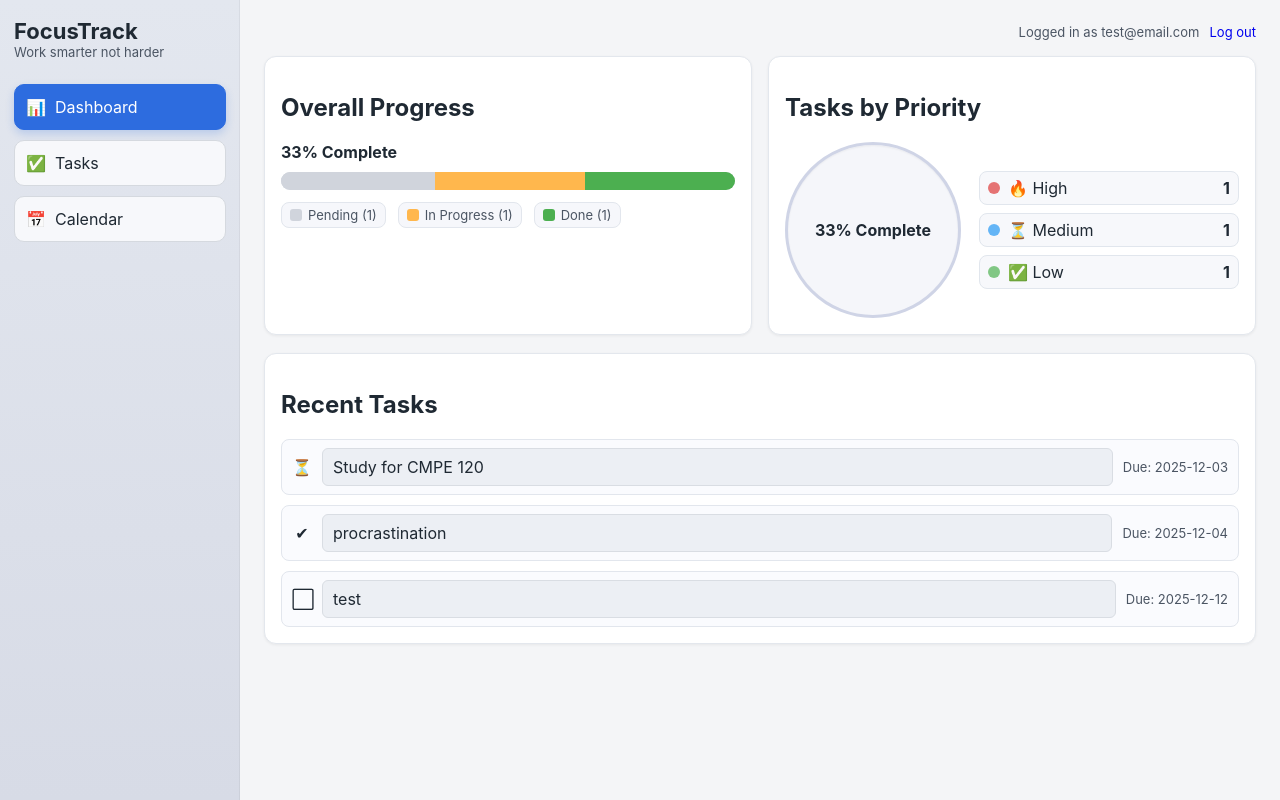
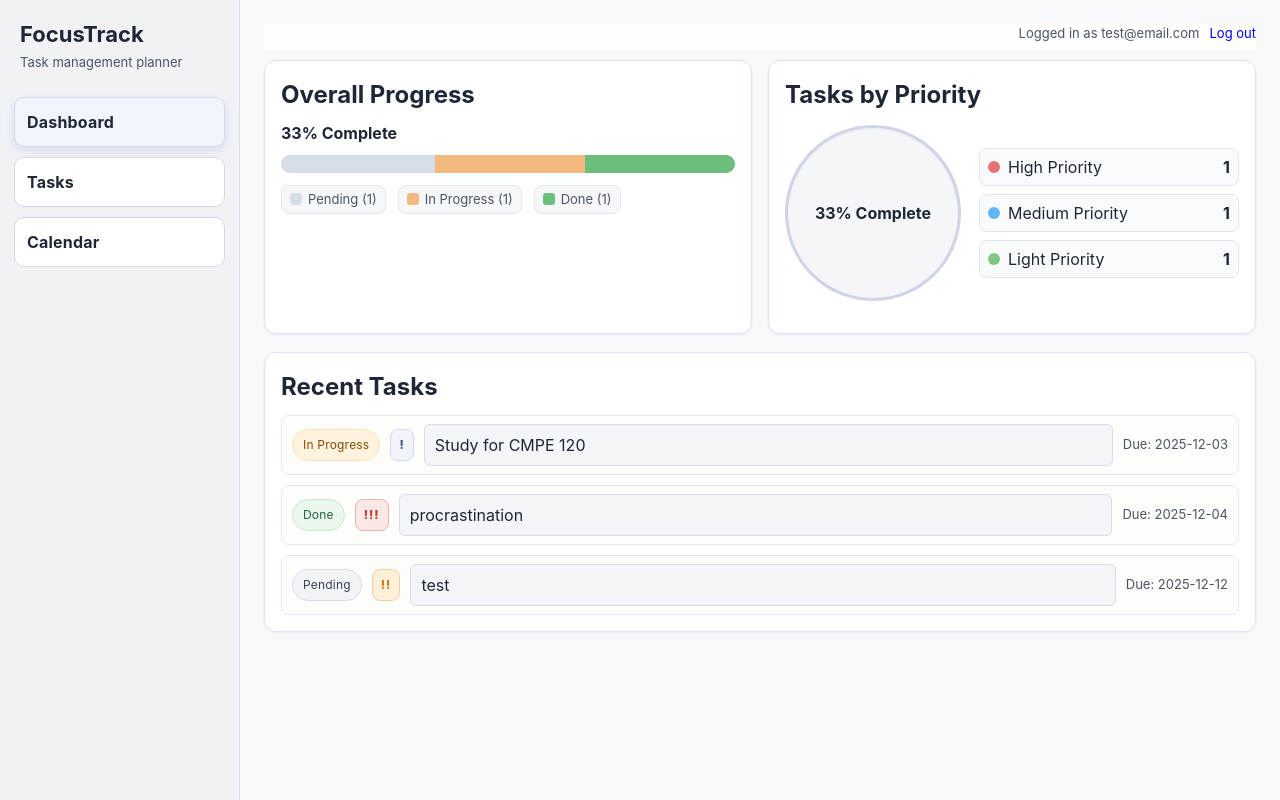
Before and after one commit to rohankhatri7/focustrack, a Flask app: page / in a window 1280 px wide. Run offline with Flask 3, Linux system fonts and the light colour scheme; a user stored in the database is signed in.

Commit message:
simple ui changes

```diff
--- a/static/style.css
+++ b/static/style.css
@@ -1,8 +1,8 @@
 :root {
-  --primary: #2d6cdf;
-  --border: #e3e7ed;
-  --bg-light: #fafbfe;
-  --text-dark: #1f2933;
+  --primary: #2f4a8a;
+  --border: #dfe3eb;
+  --bg-light: #f9fafc;
+  --text-dark: #1f2736;
   --text-muted: #4b5563;
   --radius: 8px;
   --shadow-sm: 0 1px 3px rgba(0,0,0,0.06);
@@ -11,7 +11,8 @@
 body {
   margin: 0;
   font-family: "Inter", "Segoe UI", system-ui, sans-serif;
-  background: #f4f5f7;
+  line-height: 1.5;
+  background: #f6f7fb;
   color: var(--text-dark);
 }
 
@@ -19,14 +20,14 @@ body {
 .app-container { display: flex; min-height: 100vh; }
 .sidebar {
   width: 240px;
-  background: linear-gradient(180deg, #e3e7ef 0%, #d7dbe6 100%);
+  background: #f0f2f6;
   padding: 18px 14px;
   box-sizing: border-box;
-  box-shadow: inset -1px 0 0 rgba(0,0,0,0.05);
+  border-right: 1px solid #d6dce8;
 }
-.sidebar-header { margin-bottom: 24px; }
+.sidebar-header { margin-bottom: 24px; padding-left: 6px; }
 .app-title { font-size: 22px; font-weight: 700; }
-.app-subtitle { font-size: 13px; color: var(--text-muted); }
+.app-subtitle { font-size: 13px; color: var(--text-muted); margin-top: 2px; }
 
 .nav-links { display: flex; flex-direction: column; gap: 10px; }
 .nav-link {
@@ -37,20 +38,27 @@ body {
   border-radius: 10px;
   text-decoration: none;
   color: var(--text-dark);
-  background: #f7f8fb;
+  background: #fff;
   border: 1px solid #d5d9df;
-  transition: background 0.2s, transform 0.1s;
+  transition: background 0.15s, transform 0.1s, border-color 0.15s;
 }
-.nav-link:hover { background: #e7ebf3; transform: translateX(2px); }
+.nav-link:hover { background: #f4f6fb; transform: translateX(2px); }
 .nav-link.active {
-  background: var(--primary);
-  color: #fff;
-  border-color: var(--primary);
-  box-shadow: 0 4px 8px rgba(45,108,223,0.22);
+  background: #f1f5ff;
+  border-color: #d0d9ef;
+  box-shadow: 0 4px 10px rgba(47,74,138,0.12);
 }
-.nav-icon { width: 18px; height: 18px; display: inline-flex; align-items: center; justify-content: center; }
+.nav-text { display: flex; flex-direction: column; gap: 2px; }
+.nav-label { font-weight: 700; letter-spacing: 0.2px; }
+.nav-note { font-size: 12px; color: var(--text-muted); }
 
-.main-content { flex: 1; padding: 24px; box-sizing: border-box; position: relative; }
+.main-content {
+  flex: 1;
+  padding: 24px;
+  box-sizing: border-box;
+  position: relative;
+  background: #f8f9fb;
+}
 .user-bar {
   position: sticky;
   top: 0;
@@ -60,11 +68,11 @@ body {
   gap: 10px;
   margin-bottom: 10px;
   padding-bottom: 6px;
-  background: #f4f5f7;
+  background: linear-gradient(180deg, rgba(255,255,255,0.95) 0%, rgba(255,255,255,0.8) 100%);
   z-index: 2;
 }
-.page { display: flex; flex-direction: column; gap: 18px; }
-.form-card { width: auto; max-width: 100%; background: linear-gradient(135deg, #f7f9ff 0%, #fff 50%); border-left: 5px solid var(--primary); }
+.page { display: flex; flex-direction: column; gap: 18px; max-width: 1100px; margin: 0 auto; }
+.form-card { width: auto; max-width: 100%; background: #fff; border-left: 4px solid var(--primary); }
 .form-head { display: flex; justify-content: space-between; align-items: center; margin-bottom: 8px; }
 .hint-text { margin: 4px 0 0; color: var(--text-muted); font-size: 13px; }
 .form-grid { display: flex; flex-direction: column; gap: 12px; }
@@ -80,6 +88,7 @@ body {
   padding: 16px;
   box-shadow: var(--shadow-sm);
 }
+.card h2 { margin: 0 0 8px; }
 .top-row { display: grid; grid-template-columns: repeat(auto-fit, minmax(280px, 1fr)); gap: 16px; }
 .card-progress { min-height: 220px; }
 .card-priority { min-height: 240px; }
@@ -96,9 +105,9 @@ body {
   box-shadow: inset 0 1px 2px rgba(0,0,0,0.08);
 }
 .progress-segment { height: 100%; }
-.progress-pending, .legend-box.pending { background: #d0d4dc; }
-.progress-inprogress, .legend-box.inprogress { background: #ffb74d; }
-.progress-complete, .legend-box.complete { background: #4caf50; }
+.progress-pending, .legend-box.pending { background: #d6dde8; }
+.progress-inprogress, .legend-box.inprogress { background: #f2b880; }
+.progress-complete, .legend-box.complete { background: #6bbe7c; }
 
 .progress-legend {
   display: flex;
@@ -143,7 +152,7 @@ body {
   margin-bottom: 8px;
   padding: 6px 8px;
   border-radius: var(--radius);
-  background: #f7f8fb;
+  background: #f8fafc;
   border: 1px solid #e1e6ed;
 }
 .priority-left { display: flex; align-items: center; gap: 8px; }
@@ -157,18 +166,46 @@ body {
 .recent-list { display: flex; flex-direction: column; gap: 10px; margin-top: 10px; }
 .recent-task-row {
   display: grid;
-  grid-template-columns: auto 1fr auto;
+  grid-template-columns: auto auto 1fr auto;
   gap: 10px;
   align-items: center;
   padding: 8px 10px;
   border-radius: var(--radius);
-  background: var(--bg-light);
+  background: #fdfdfc;
   border: 1px solid #e2e6ed;
   transition: background 0.15s;
 }
 .recent-task-row:hover { background: #f0f3fa; }
 .task-status-icon { width: 20px; text-align: center; }
-.task-bar { background: #eceff4; border: 1px solid #d9dde3; border-radius: 6px; padding: 8px 10px; }
+.task-status-chip {
+  font-size: 12px;
+  padding: 6px 10px;
+  border-radius: 999px;
+  border: 1px solid #d0d7e4;
+  text-transform: none;
+  background: #f7f9fd;
+  letter-spacing: 0.2px;
+}
+.chip-done { background: #e9f7ec; color: #23623b; border-color: #cfe8d4; }
+.chip-progress { background: #fff3e0; color: #8a4b00; border-color: #ffe0b2; }
+.chip-pending { background: #f2f4f8; color: #374151; border-color: #d9dde6; }
+.priority-ticks {
+  font-weight: 800;
+  letter-spacing: 1px;
+  padding: 6px 8px;
+  border-radius: 8px;
+  font-size: 12px;
+  border: 1px solid #dfe3eb;
+}
+.priority-ticks.high { color: #c0392b; border-color: #e1b5b0; background: #fbe8e6; }
+.priority-ticks.medium { color: #c27c1d; border-color: #ecd1a8; background: #fdf0d9; }
+.priority-ticks.low { color: #3f5a86; border-color: #d2d9e8; background: #f1f4fb; }
+.task-bar {
+  background: #f3f5f9;
+  border: 1px solid #d9dde3;
+  border-radius: 6px;
+  padding: 8px 10px;
+}
 .task-due { font-size: 13px; color: var(--text-muted); text-align: right; }
 
 /* forms & tables */
--- a/templates/base.html
+++ b/templates/base.html
@@ -10,20 +10,23 @@
     <aside class="sidebar">
       <div class="sidebar-header">
         <div class="app-title">FocusTrack</div>
-        <div class="app-subtitle">Work smarter not harder</div>
+        <div class="app-subtitle">Task management planner</div>
       </div>
       <nav class="nav-links">
         <a class="nav-link {% if active_page == 'dashboard' %}active{% endif %}" href="{{ url_for('dashboard') }}">
-          <span class="nav-icon">📊</span>
-          <span class="nav-label">Dashboard</span>
+          <div class="nav-text">
+            <span class="nav-label">Dashboard</span>
+          </div>
         </a>
         <a class="nav-link {% if active_page == 'tasks' %}active{% endif %}" href="{{ url_for('tasks') }}">
-          <span class="nav-icon">✅</span>
-          <span class="nav-label">Tasks</span>
+          <div class="nav-text">
+            <span class="nav-label">Tasks</span>
+          </div>
         </a>
         <a class="nav-link {% if active_page == 'calendar' %}active{% endif %}" href="{{ url_for('calendar') }}">
-          <span class="nav-icon">📅</span>
-          <span class="nav-label">Calendar</span>
+          <div class="nav-text">
+            <span class="nav-label">Calendar</span>
+          </div>
         </a>
       </nav>
     </aside>
--- a/templates/dashboard.html
+++ b/templates/dashboard.html
@@ -4,8 +4,8 @@
   <div class="top-row">
     <div class="card card-progress">
       <h2>Overall Progress</h2>
-      <div class="progress-summary">{{ percent_complete }}% Complete</div>
-      <div class="progress-bar">
+			<div class="progress-summary">{{ percent_complete }}% Complete</div>
+			<div class="progress-bar">
         <div class="progress-segment progress-pending" style="width: {{ percent_pending }}%"></div>
         <div class="progress-segment progress-inprogress" style="width: {{ percent_in_progress }}%"></div>
         <div class="progress-segment progress-complete" style="width: {{ percent_complete }}%"></div>
@@ -31,21 +31,21 @@
           <div class="priority-item priority-high">
             <div class="priority-left">
               <span class="priority-dot"></span>
-              <span class="priority-label">🔥 High</span>
+              <span class="priority-label">High Priority</span>
             </div>
             <span class="priority-count">{{ counts_by_priority.high }}</span>
           </div>
           <div class="priority-item priority-medium">
             <div class="priority-left">
               <span class="priority-dot"></span>
-              <span class="priority-label">⏳ Medium</span>
+              <span class="priority-label">Medium Priority</span>
             </div>
             <span class="priority-count">{{ counts_by_priority.medium }}</span>
           </div>
           <div class="priority-item priority-low">
             <div class="priority-left">
               <span class="priority-dot"></span>
-              <span class="priority-label">✅ Low</span>
+              <span class="priority-label">Light Priority</span>
             </div>
             <span class="priority-count">{{ counts_by_priority.low }}</span>
           </div>
@@ -61,10 +61,20 @@
     {% if recent_tasks %}
       <div class="recent-list">
         {% for task in recent_tasks %}
+          {% set prio = task.priority or 'Low' %}
+          {% if prio == 'High' %}
+            {% set prio_marks = '!!!' %}
+            {% set prio_class = 'high' %}
+          {% elif prio == 'Medium' %}
+            {% set prio_marks = '!!' %}
+            {% set prio_class = 'medium' %}
+          {% else %}
+            {% set prio_marks = '!' %}
+            {% set prio_class = 'low' %}
+          {% endif %}
           <div class="recent-task-row">
-            <div class="task-status-icon">
-              {% if task.status == 'Done' %}✔{% elif task.status == 'In Progress' %}⏳{% else %}⬜{% endif %}
-            </div>
+            <div class="task-status-chip {% if task.status == 'Done' %}chip-done{% elif task.status == 'In Progress' %}chip-progress{% else %}chip-pending{% endif %}">{{ task.status }}</div>
+            <div class="priority-ticks {{ prio_class }}">{{ prio_marks }}</div>
             <div class="task-bar">{{ task.title }}</div>
             <div class="task-due">Due: {{ task.due_date or 'No date' }}</div>
           </div>
```
Also changed, not shown: other parts of static/style.css (+41 -12 lines), templates/calendar.html (+15 -2 lines), templates/tasks.html (+4 -4 lines), focus_track.db.
